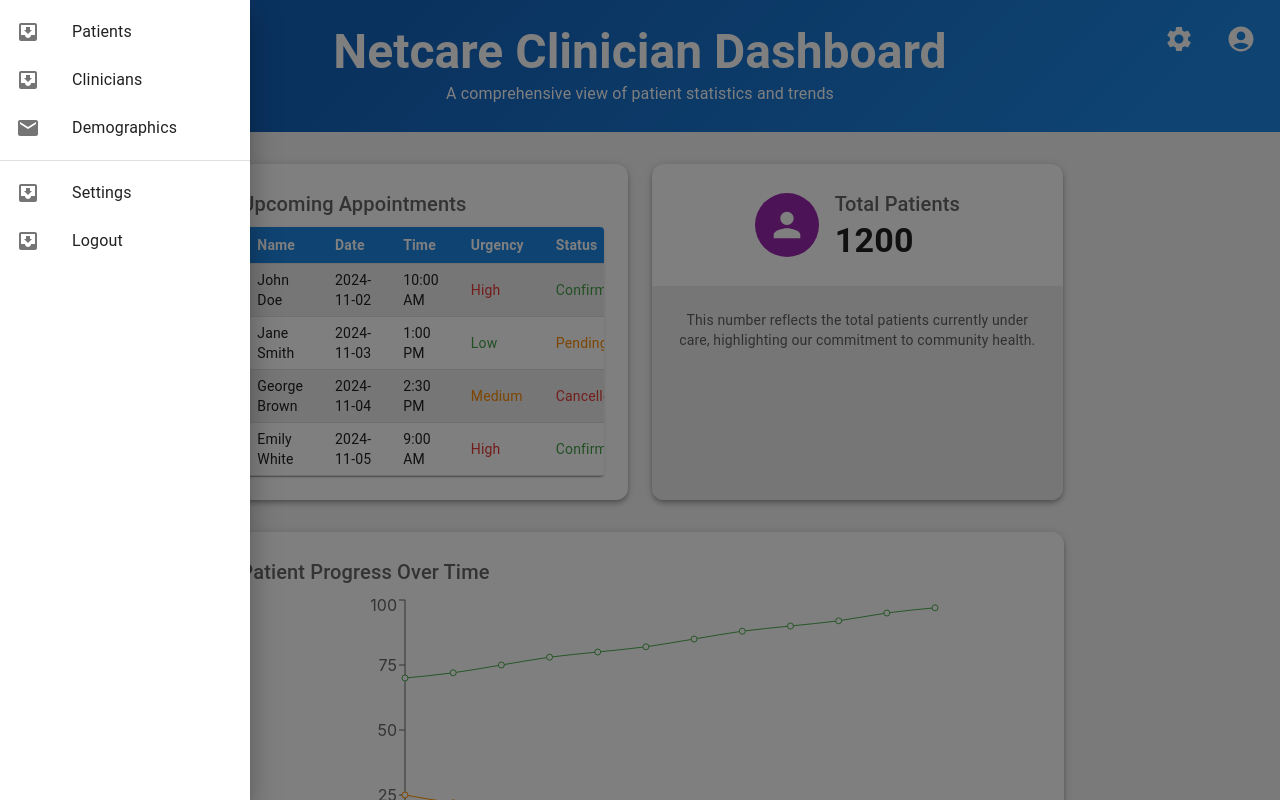
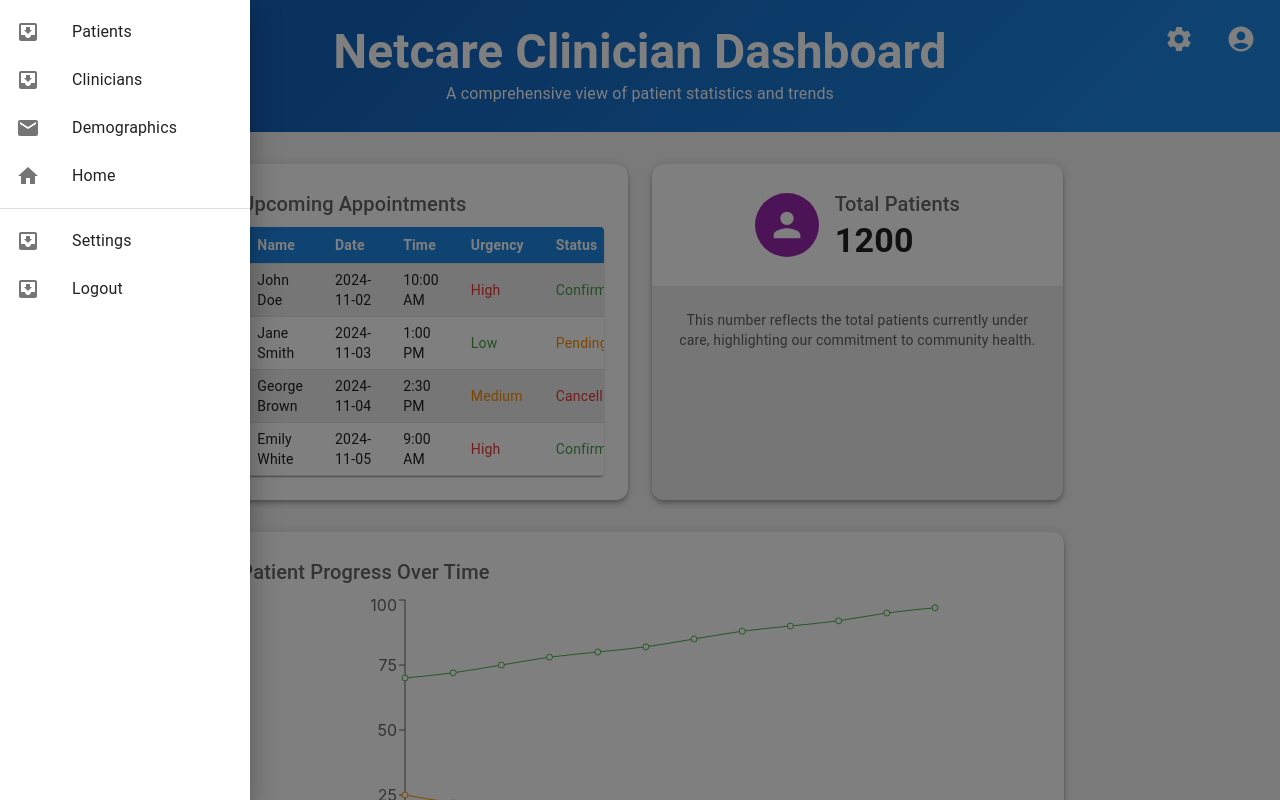
Before and after one commit to cfgcolumbus24/Team-15, a React (Create React App) app in the folder frontend/: page /home in a window 1280 px wide. Both pictures are taken after a click on the button 48 px from the left and 40 px from the top of the page. Shown: the top 800 px of the page. Built offline with nearby package versions, Linux system fonts and the light colour scheme.

Commit message:
Added home page navigation

```diff
--- a/frontend/src/pages/list.tsx
+++ b/frontend/src/pages/list.tsx
@@ -11,6 +11,7 @@ import ListItemText from "@mui/material/ListItemText";
 import InboxIcon from "@mui/icons-material/MoveToInbox";
 import MailIcon from "@mui/icons-material/Mail";
 import MenuIcon from "@mui/icons-material/Menu";
+import HomeIcon from "@mui/icons-material/Home";
 import { useNavigate } from "react-router-dom";
 
 function Dropdown() {
@@ -32,6 +33,10 @@ function Dropdown() {
 
   const handlePatients = () => {
     navigate("/Patients");
+  };
+
+  const handleHome = () => {
+    navigate("/Home");
   };
 
   const DrawerList = (
@@ -66,6 +71,14 @@ function Dropdown() {
               <MailIcon />
             </ListItemIcon>
             <ListItemText primary="Demographics" />
+          </ListItemButton>
+        </ListItem>
+        <ListItem disablePadding>
+          <ListItemButton onClick={handleHome}> {/* Add click handler for Demographics */}
+            <ListItemIcon>
+              <HomeIcon />
+            </ListItemIcon>
+            <ListItemText primary="Home" />
           </ListItemButton>
         </ListItem>
       </List>
```
